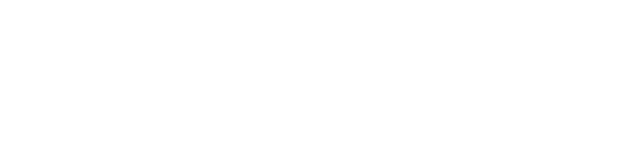
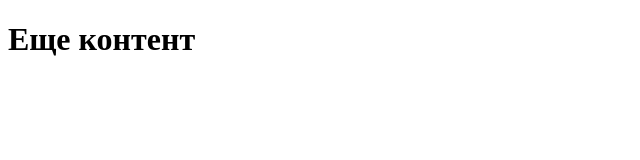
Before and after one commit to todaystudio/pro-web, a plain HTML site: page index.html in a window 1280 px wide. Shown: the whole page, without its empty margins (0-640 px from the left). Drawn offline with Linux system fonts and the light colour scheme.

Commit message:
more content

```diff
--- a/index.html
+++ b/index.html
@@ -8,7 +8,7 @@
 </head>
 
 <body>
-
+  <h1>Еще контент</h1>
 </body>
 
 </html>
```
